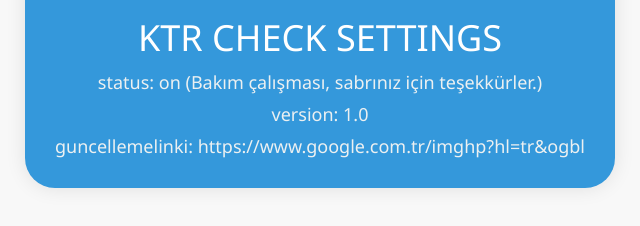
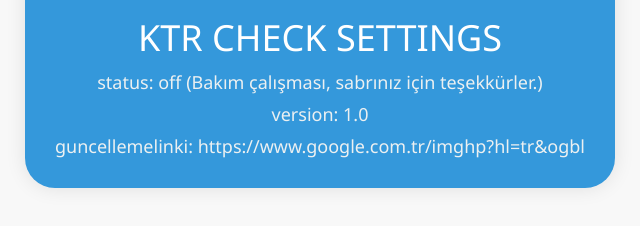
Before and after one commit to kalipsotr/check, a plain HTML site: page index.html in a window 1280 px wide. Shown: the part 440-666 px from the top of the page, 320-960 px from the left. Drawn offline with Linux system fonts and the light colour scheme.

Commit message:
Update index.html

```diff
--- a/index.html
+++ b/index.html
@@ -49,7 +49,7 @@
     <div class="version-container">
         <img class="version-logo" src="img/logo.png" alt="Logo">
         <p class="version-text">KTR CHECK SETTINGS</p>
-        <p class="version-subtext">status: on (Bakım çalışması, sabrınız için teşekkürler.)</p>
+        <p class="version-subtext">status: off (Bakım çalışması, sabrınız için teşekkürler.)</p>
         <p class="version-subtext">version: 1.0</p>
         <p class="version-subtext">guncellemelinki: https://www.google.com.tr/imghp?hl=tr&ogbl</p>
     </div>
```
